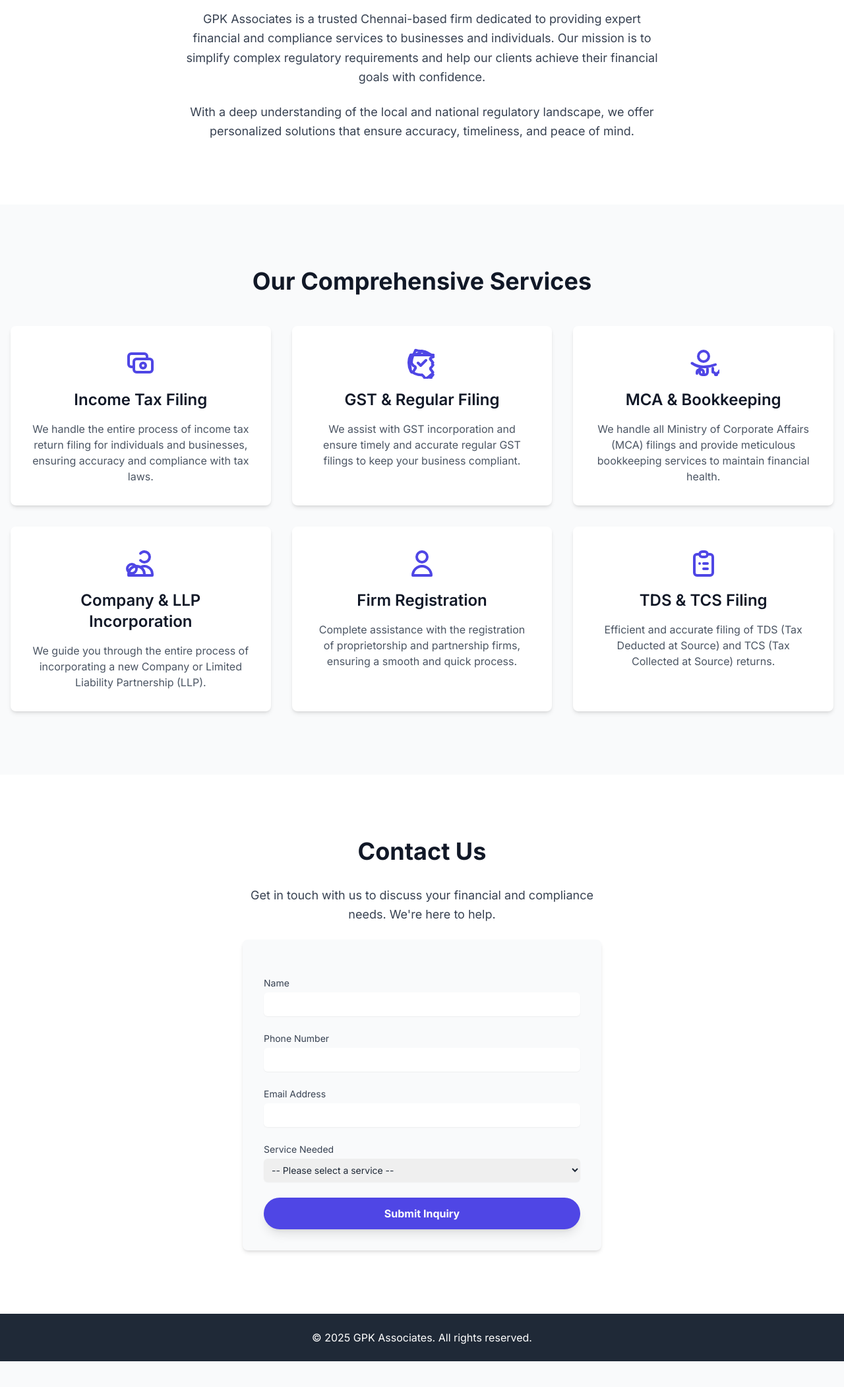
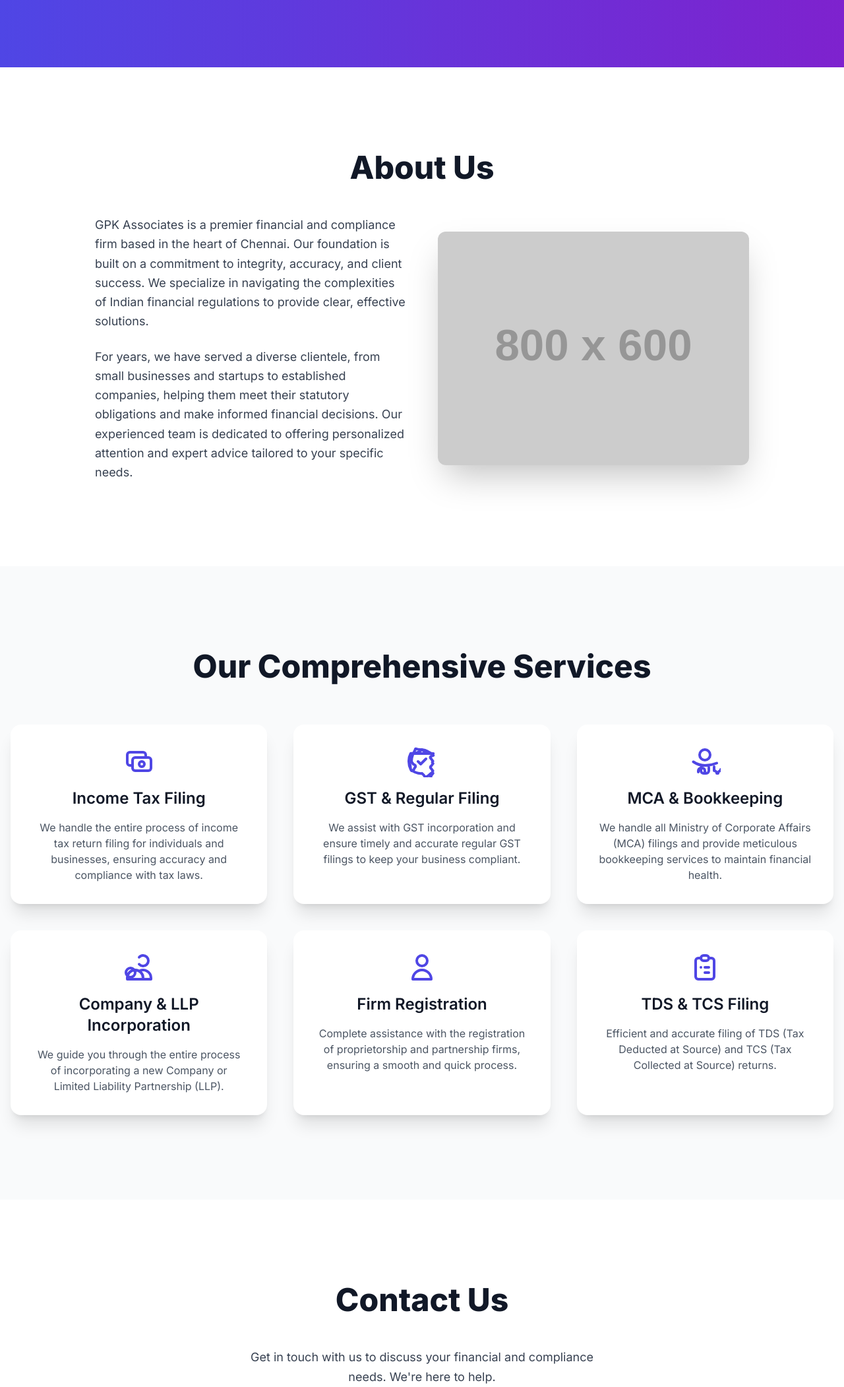
Before and after one commit to Ganeshgmls24/GPK_Associates, a plain HTML site: page index.html in a window 1280 px wide. Shown: the part 698-2800 px from the top of the page at 66% size. Before the commit the page ends 2761 px from the top, so only its background shows below. Drawn offline with nearby package versions, Linux system fonts and the light colour scheme; placeholder pictures from the web are drawn by us.

Commit message:
Update index.html

```diff
--- a/index.html
+++ b/index.html
@@ -3,19 +3,15 @@
 <head>
     <meta charset="UTF-8">
     <meta name="viewport" content="width=device-width, initial-scale=1.0">
-    <title>GPK Associates - Tax & Business Services</title>
-    <!-- Tailwind CSS CDN for easy styling -->
+    <title>GPK Associates - Your Partner in Financial Compliance</title>
     <script src="https://cdn.tailwindcss.com"></script>
-    <!-- Google Fonts - Inter for a clean look -->
-    <link href="https://fonts.googleapis.com/css2?family=Inter:wght@400;600;700&display=swap" rel="stylesheet">
+    <link href="https://fonts.googleapis.com/css2?family=Inter:wght@400;600;700;800&display=swap" rel="stylesheet">
     <style>
-        /* Apply Inter font to the entire body */
         body {
             font-family: 'Inter', sans-serif;
             -webkit-font-smoothing: antialiased;
             -moz-osx-font-smoothing: grayscale;
         }
-        /* Custom scroll behavior for smooth navigation */
         html {
             scroll-behavior: smooth;
         }
@@ -24,17 +20,17 @@
 <body class="bg-gray-50 text-gray-800">
 
     <!-- Header Section -->
-    <header class="bg-white shadow-sm py-4 px-6 md:px-8 lg:px-12 fixed w-full z-10">
+    <header class="bg-white shadow-lg py-4 px-6 md:px-8 lg:px-12 fixed w-full z-10 transition duration-300 ease-in-out">
         <nav class="container mx-auto flex justify-between items-center">
-            <a href="#" class="text-2xl font-bold text-indigo-600 rounded-md p-2 hover:bg-indigo-50 transition duration-300">GPK Associates</a>
+            <a href="#" class="text-2xl font-extrabold text-indigo-600 rounded-lg p-2 hover:bg-indigo-50 transition duration-300">GPK Associates</a>
             <div class="hidden md:flex space-x-6">
-                <a href="#home" class="text-gray-600 hover:text-indigo-600 font-semibold transition duration-300 rounded-md p-2 hover:bg-gray-100">Home</a>
-                <a href="#about" class="text-gray-600 hover:text-indigo-600 font-semibold transition duration-300 rounded-md p-2 hover:bg-gray-100">About Us</a>
-                <a href="#services" class="text-gray-600 hover:text-indigo-600 font-semibold transition duration-300 rounded-md p-2 hover:bg-gray-100">Services</a>
-                <a href="#contact" class="text-gray-600 hover:text-indigo-600 font-semibold transition duration-300 rounded-md p-2 hover:bg-gray-100">Contact</a>
+                <a href="#home" class="text-gray-600 hover:text-indigo-600 font-semibold transition duration-300 rounded-lg p-2 hover:bg-gray-100">Home</a>
+                <a href="#about" class="text-gray-600 hover:text-indigo-600 font-semibold transition duration-300 rounded-lg p-2 hover:bg-gray-100">About Us</a>
+                <a href="#services" class="text-gray-600 hover:text-indigo-600 font-semibold transition duration-300 rounded-lg p-2 hover:bg-gray-100">Services</a>
+                <a href="#contact" class="text-gray-600 hover:text-indigo-600 font-semibold transition duration-300 rounded-lg p-2 hover:bg-gray-100">Contact</a>
             </div>
-            <!-- Mobile Menu Button (Hamburger) -->
-            <button id="mobile-menu-button" class="md:hidden p-2 rounded-md text-gray-600 hover:bg-gray-100 focus:outline-none focus:ring-2 focus:ring-indigo-500">
+            <!-- Mobile Menu Button -->
+            <button id="mobile-menu-button" class="md:hidden p-2 rounded-lg text-gray-600 hover:bg-gray-100 focus:outline-none focus:ring-2 focus:ring-indigo-500">
                 <svg class="w-6 h-6" fill="none" stroke="currentColor" viewBox="0 0 24 24" xmlns="http://www.w3.org/2000/svg">
                     <path stroke-linecap="round" stroke-linejoin="round" stroke-width="2" d="M4 6h16M4 12h16M4 18h16"></path>
                 </svg>
@@ -42,51 +38,57 @@
         </nav>
         <!-- Mobile Menu (Hidden by default) -->
         <div id="mobile-menu" class="md:hidden bg-white mt-4 rounded-lg shadow-lg hidden">
-            <a href="#home" class="block py-2 px-4 text-gray-700 hover:bg-indigo-50 rounded-md transition duration-300">Home</a>
-            <a href="#about" class="block py-2 px-4 text-gray-700 hover:bg-indigo-50 rounded-md transition duration-300">About Us</a>
-            <a href="#services" class="block py-2 px-4 text-gray-700 hover:bg-indigo-50 rounded-md transition duration-300">Services</a>
-            <a href="#contact" class="block py-2 px-4 text-gray-700 hover:bg-indigo-50 rounded-md transition duration-300">Contact</a>
+            <a href="#home" class="block py-3 px-4 text-gray-700 hover:bg-indigo-50 rounded-lg transition duration-300">Home</a>
+            <a href="#about" class="block py-3 px-4 text-gray-700 hover:bg-indigo-50 rounded-lg transition duration-300">About Us</a>
+            <a href="#services" class="block py-3 px-4 text-gray-700 hover:bg-indigo-50 rounded-lg transition duration-300">Services</a>
+            <a href="#contact" class="block py-3 px-4 text-gray-700 hover:bg-indigo-50 rounded-lg transition duration-300">Contact</a>
         </div>
     </header>
 
     <!-- Hero Section -->
-    <section id="home" class="relative bg-gradient-to-r from-indigo-500 to-purple-600 text-white py-24 md:py-32 flex items-center justify-center min-h-screen-75">
+    <section id="home" class="relative bg-gradient-to-r from-indigo-600 to-purple-700 text-white py-24 md:py-40 flex items-center justify-center min-h-screen">
         <div class="container mx-auto text-center px-4">
-            <h1 class="text-4xl md:text-6xl font-extrabold leading-tight mb-6 rounded-md p-2 bg-black bg-opacity-10 inline-block">
+            <h1 class="text-4xl md:text-7xl font-extrabold leading-tight mb-6 tracking-tight animate-fade-in-down rounded-lg p-2 bg-black bg-opacity-10 inline-block">
                 GPK Associates: Your Partner in Financial Compliance
             </h1>
-            <p class="text-lg md:text-xl mb-8 max-w-2xl mx-auto rounded-md p-2 bg-black bg-opacity-10">
+            <p class="text-lg md:text-2xl mb-8 max-w-3xl mx-auto font-light leading-relaxed rounded-lg p-2 bg-black bg-opacity-10 animate-fade-in-up">
                 A Chennai-based concern providing comprehensive services in Income Tax, GST, MCA, and more.
             </p>
-            <a href="#services" class="bg-white text-indigo-600 font-bold py-3 px-8 rounded-full shadow-lg hover:bg-indigo-100 transition duration-300 transform hover:scale-105">
+            <a href="#services" class="bg-white text-indigo-700 font-bold py-4 px-10 rounded-full shadow-2xl hover:bg-indigo-100 transition duration-300 transform hover:scale-105 inline-block animate-bounce-once">
                 Explore Our Services
             </a>
         </div>
     </section>
 
-    <!-- About Section -->
-    <section id="about" class="py-16 md:py-24 bg-white">
-        <div class="container mx-auto px-4 max-w-3xl text-center">
-            <h2 class="text-4xl font-bold text-gray-900 mb-8">About Us</h2>
-            <p class="text-lg text-gray-700 leading-relaxed mb-6">
-                GPK Associates is a trusted Chennai-based firm dedicated to providing expert financial and compliance services to businesses and individuals. Our mission is to simplify complex regulatory requirements and help our clients achieve their financial goals with confidence.
-            </p>
-            <p class="text-lg text-gray-700 leading-relaxed">
-                With a deep understanding of the local and national regulatory landscape, we offer personalized solutions that ensure accuracy, timeliness, and peace of mind.
-            </p>
+    <!-- About Section - Enhanced -->
+    <section id="about" class="py-20 md:py-32 bg-white">
+        <div class="container mx-auto px-4 max-w-5xl">
+            <h2 class="text-4xl md:text-5xl font-extrabold text-gray-900 text-center mb-12">About Us</h2>
+            <div class="flex flex-col md:flex-row items-center space-y-10 md:space-y-0 md:space-x-12">
+                <div class="md:w-1/2">
+                    <p class="text-lg text-gray-700 leading-relaxed mb-6">
+                        GPK Associates is a premier financial and compliance firm based in the heart of Chennai. Our foundation is built on a commitment to integrity, accuracy, and client success. We specialize in navigating the complexities of Indian financial regulations to provide clear, effective solutions.
+                    </p>
+                    <p class="text-lg text-gray-700 leading-relaxed">
+                        For years, we have served a diverse clientele, from small businesses and startups to established companies, helping them meet their statutory obligations and make informed financial decisions. Our experienced team is dedicated to offering personalized attention and expert advice tailored to your specific needs.
+                    </p>
+                </div>
+                <div class="md:w-1/2 rounded-xl overflow-hidden shadow-2xl">
+                    <img src="https://placehold.co/800x600/6366f1/ffffff?text=About+GPK" alt="About GPK Associates" class="w-full h-auto object-cover">
+                </div>
+            </div>
         </div>
     </section>
 
     <!-- Services Section -->
-    <section id="services" class="py-16 md:py-24 bg-gray-50">
+    <section id="services" class="py-20 md:py-32 bg-gray-50">
         <div class="container mx-auto px-4">
-            <h2 class="text-4xl font-bold text-gray-900 text-center mb-12">Our Comprehensive Services</h2>
-            <div class="grid grid-cols-1 md:grid-cols-2 lg:grid-cols-3 gap-8">
+            <h2 class="text-4xl md:text-5xl font-extrabold text-gray-900 text-center mb-16">Our Comprehensive Services</h2>
+            <div class="grid grid-cols-1 md:grid-cols-2 lg:grid-cols-3 gap-10">
 
                 <!-- Service Card 1 -->
-                <div class="bg-white p-8 rounded-lg shadow-md hover:shadow-xl transition duration-300 transform hover:-translate-y-1">
-                    <div class="text-indigo-600 mb-4 text-center">
-                        <!-- Icon for Income Tax -->
+                <div class="bg-white p-8 rounded-2xl shadow-xl hover:shadow-2xl transition duration-300 transform hover:-translate-y-2 group">
+                    <div class="text-indigo-600 mb-4 text-center transition-transform group-hover:scale-110">
                         <svg xmlns="http://www.w3.org/2000/svg" class="h-12 w-12 mx-auto" fill="none" viewBox="0 0 24 24" stroke="currentColor" stroke-width="2">
                             <path stroke-linecap="round" stroke-linejoin="round" d="M17 9V7a2 2 0 00-2-2H5a2 2 0 00-2 2v6a2 2 0 002 2h2m2 4h10a2 2 0 002-2v-6a2 2 0 00-2-2H9a2 2 0 00-2 2v6a2 2 0 002 2zm7-5a2 2 0 11-4 0 2 2 0 014 0z" />
                         </svg>
@@ -96,10 +98,9 @@
                 </div>
 
                 <!-- Service Card 2 -->
-                <div class="bg-white p-8 rounded-lg shadow-md hover:shadow-xl transition duration-300 transform hover:-translate-y-1">
-                    <div class="text-indigo-600 mb-4 text-center">
-                        <!-- Icon for GST -->
-                        <svg xmlns="http://www.w3.org/2000/svg" class="h-12 w-12 mx-auto" fill="none" viewBox="0 0 24 24" stroke="currentColor" stroke-width="2">
+                <div class="bg-white p-8 rounded-2xl shadow-xl hover:shadow-2xl transition duration-300 transform hover:-translate-y-2 group">
+                    <div class="text-indigo-600 mb-4 text-center transition-transform group-hover:scale-110">
+                        <svg xmlns="http://www.w3.org/2d000/svg" class="h-12 w-12 mx-auto" fill="none" viewBox="0 0 24 24" stroke="currentColor" stroke-width="2">
                             <path stroke-linecap="round" stroke-linejoin="round" d="M9 12l2 2 4-4m5.618-4.016A11.955 11.955 0 0112 2.944a11.955 11.955 0 01-8.618 3.04A12.01 12.01 0 002 12c0 2.235.533 4.305 1.488 6.136l.295.534a.998.998 0 001.768-.135L6.64 16.5a.998.998 0 00-.135-1.768L5.29 13.912A9.957 9.957 0 014 12c0-1.77.348-3.468.972-5.021l1.503-3.23a.998.998 0 00.413-1.077L7.29 2.5a.998.998 0 00-.135-.15A11.957 11.957 0 0012 2.944a11.955 11.955 0 014.382 1.424 11.955 11.955 0 014.234 3.04L18.71 8.088a.998.998 0 00.135 1.768l1.412 1.918a.998.998 0 00.135 1.768l-1.412 1.918a.998.998 0 00-.135 1.768l1.412 1.918a.998.998 0 00.135 1.768l-1.412 1.918a.998.998 0 00-.135 1.768L18.71 21.056a11.955 11.955 0 01-4.234 3.04A11.957 11.957 0 0012 21.056a11.955 11.955 0 01-8.618-3.04A12.01 12.01 0 002 12c0-2.235.533-4.305 1.488-6.136z" />
                         </svg>
                     </div>
@@ -108,9 +109,8 @@
                 </div>
 
                 <!-- Service Card 3 -->
-                <div class="bg-white p-8 rounded-lg shadow-md hover:shadow-xl transition duration-300 transform hover:-translate-y-1">
-                    <div class="text-indigo-600 mb-4 text-center">
-                        <!-- Icon for MCA -->
+                <div class="bg-white p-8 rounded-2xl shadow-xl hover:shadow-2xl transition duration-300 transform hover:-translate-y-2 group">
+                    <div class="text-indigo-600 mb-4 text-center transition-transform group-hover:scale-110">
                         <svg xmlns="http://www.w3.org/2000/svg" class="h-12 w-12 mx-auto" fill="none" viewBox="0 0 24 24" stroke="currentColor" stroke-width="2">
                             <path stroke-linecap="round" stroke-linejoin="round" d="M21 13.255A23.931 23.931 0 0112 15c-3.183 0-6.22-1.01-8.73-2.745M9 16.5V19a2 2 0 002 2h2a2 2 0 002-2v-2.5m-3 4V19a2 2 0 00-2-2h-1a2 2 0 00-2 2v1m12-4V19a2 2 0 012 2h1a2 2 0 012-2v-1M12 11a4 4 0 110-8 4 4 0 010 8z" />
                         </svg>
@@ -120,9 +120,8 @@
                 </div>
 
                 <!-- Service Card 4 -->
-                <div class="bg-white p-8 rounded-lg shadow-md hover:shadow-xl transition duration-300 transform hover:-translate-y-1">
-                    <div class="text-indigo-600 mb-4 text-center">
-                        <!-- Icon for Company Registration -->
+                <div class="bg-white p-8 rounded-2xl shadow-xl hover:shadow-2xl transition duration-300 transform hover:-translate-y-2 group">
+                    <div class="text-indigo-600 mb-4 text-center transition-transform group-hover:scale-110">
                         <svg xmlns="http://www.w3.org/2000/svg" class="h-12 w-12 mx-auto" fill="none" viewBox="0 0 24 24" stroke="currentColor" stroke-width="2">
                             <path stroke-linecap="round" stroke-linejoin="round" d="M12 4.354a4 4 0 110 5.292M15 21H3v-1a6 6 0 0112 0v1zm0 0h6v-1a6 6 0 00-9-5.147M9 16a3.5 3.5 0 11-7 0 3.5 3.5 0 017 0z" />
                         </svg>
@@ -132,9 +131,8 @@
                 </div>
 
                 <!-- Service Card 5 -->
-                <div class="bg-white p-8 rounded-lg shadow-md hover:shadow-xl transition duration-300 transform hover:-translate-y-1">
-                    <div class="text-indigo-600 mb-4 text-center">
-                        <!-- Icon for Firm Registration -->
+                <div class="bg-white p-8 rounded-2xl shadow-xl hover:shadow-2xl transition duration-300 transform hover:-translate-y-2 group">
+                    <div class="text-indigo-600 mb-4 text-center transition-transform group-hover:scale-110">
                         <svg xmlns="http://www.w3.org/2000/svg" class="h-12 w-12 mx-auto" fill="none" viewBox="0 0 24 24" stroke="currentColor" stroke-width="2">
                             <path stroke-linecap="round" stroke-linejoin="round" d="M16 7a4 4 0 11-8 0 4 4 0 018 0zM12 14a7 7 0 00-7 7h14a7 7 0 00-7-7z" />
                         </svg>
@@ -144,9 +142,8 @@
                 </div>
 
                 <!-- Service Card 6 -->
-                <div class="bg-white p-8 rounded-lg shadow-md hover:shadow-xl transition duration-300 transform hover:-translate-y-1">
-                    <div class="text-indigo-600 mb-4 text-center">
-                        <!-- Icon for TDS/TCS Filing -->
+                <div class="bg-white p-8 rounded-2xl shadow-xl hover:shadow-2xl transition duration-300 transform hover:-translate-y-2 group">
+                    <div class="text-indigo-600 mb-4 text-center transition-transform group-hover:scale-110">
                         <svg xmlns="http://www.w3.org/2000/svg" class="h-12 w-12 mx-auto" fill="none" viewBox="0 0 24 24" stroke="currentColor" stroke-width="2">
                             <path stroke-linecap="round" stroke-linejoin="round" d="M9 5H7a2 2 0 00-2 2v12a2 2 0 002 2h10a2 2 0 002-2V7a2 2 0 00-2-2h-2M9 5a2 2 0 002 2h2a2 2 0 002-2M9 5a2 2 0 012-2h2a2 2 0 012 2m-3 7h3m-3 4h3m-6-4h.01M12 16h.01" />
                         </svg>
@@ -159,30 +156,29 @@
     </section>
 
     <!-- Contact Section with Form -->
-    <section id="contact" class="py-16 md:py-24 bg-white">
+    <section id="contact" class="py-20 md:py-32 bg-white">
         <div class="container mx-auto px-4 max-w-xl">
-            <h2 class="text-4xl font-bold text-gray-900 text-center mb-8">Contact Us</h2>
-            <p class="text-lg text-gray-700 text-center leading-relaxed mb-6">
+            <h2 class="text-4xl md:text-5xl font-extrabold text-gray-900 text-center mb-12">Contact Us</h2>
+            <p class="text-lg text-gray-700 text-center leading-relaxed mb-8">
                 Get in touch with us to discuss your financial and compliance needs. We're here to help.
             </p>
-            <!-- The Form -->
-            <form name="contact" method="POST" data-netlify="true" action="/success.html" class="space-y-6 bg-gray-50 p-8 rounded-lg shadow-md">
+            <form name="contact" method="POST" data-netlify="true" action="/success.html" class="space-y-6 bg-gray-50 p-8 rounded-2xl shadow-2xl">
                 <input type="hidden" name="form-name" value="contact" />
                 <div>
                     <label for="name" class="block text-sm font-medium text-gray-700">Name</label>
-                    <input type="text" id="name" name="name" required class="mt-1 block w-full rounded-md border-gray-300 shadow-sm focus:border-indigo-500 focus:ring-indigo-500 sm:text-sm p-2">
+                    <input type="text" id="name" name="name" required class="mt-1 block w-full rounded-md border-gray-300 shadow-sm focus:border-indigo-500 focus:ring-indigo-500 p-3 text-lg">
                 </div>
                 <div>
                     <label for="phone" class="block text-sm font-medium text-gray-700">Phone Number</label>
-                    <input type="tel" id="phone" name="phone" required class="mt-1 block w-full rounded-md border-gray-300 shadow-sm focus:border-indigo-500 focus:ring-indigo-500 sm:text-sm p-2">
+                    <input type="tel" id="phone" name="phone" required class="mt-1 block w-full rounded-md border-gray-300 shadow-sm focus:border-indigo-500 focus:ring-indigo-500 p-3 text-lg">
                 </div>
                 <div>
                     <label for="email" class="block text-sm font-medium text-gray-700">Email Address</label>
-                    <input type="email" id="email" name="email" required class="mt-1 block w-full rounded-md border-gray-300 shadow-sm focus:border-indigo-500 focus:ring-indigo-500 sm:text-sm p-2">
+                    <input type="email" id="email" name="email" required class="mt-1 block w-full rounded-md border-gray-300 shadow-sm focus:border-indigo-500 focus:ring-indigo-500 p-3 text-lg">
                 </div>
                 <div>
                     <label for="service" class="block text-sm font-medium text-gray-700">Service Needed</label>
-                    <select id="service" name="service" required class="mt-1 block w-full rounded-md border-gray-300 shadow-sm focus:border-indigo-500 focus:ring-indigo-500 sm:text-sm p-2">
+                    <select id="service" name="service" required class="mt-1 block w-full rounded-md border-gray-300 shadow-sm focus:border-indigo-500 focus:ring-indigo-500 p-3 text-lg">
                         <option value="">-- Please select a service --</option>
                         <option value="Income Tax Filing">Income Tax Filing</option>
                         <option value="GST & Regular Filing">GST & Regular Filing</option>
@@ -194,7 +190,7 @@
                     </select>
                 </div>
                 <div>
-                    <button type="submit" class="w-full bg-indigo-600 text-white font-bold py-3 px-8 rounded-full shadow-lg hover:bg-indigo-700 transition duration-300 transform hover:scale-105">
+                    <button type="submit" class="w-full bg-indigo-600 text-white font-bold py-4 px-8 rounded-full shadow-lg hover:bg-indigo-700 transition duration-300 transform hover:scale-105">
                         Submit Inquiry
                     </button>
                 </div>
@@ -203,9 +199,14 @@
     </section>
 
     <!-- Footer Section -->
-    <footer class="bg-gray-800 text-white py-6">
+    <footer class="bg-gray-800 text-white py-8">
         <div class="container mx-auto text-center">
             <p>&copy; 2025 GPK Associates. All rights reserved.</p>
+            <div class="flex justify-center space-x-6 mt-4">
+                <a href="#about" class="text-gray-300 hover:text-white transition duration-300">About Us</a>
+                <a href="#services" class="text-gray-300 hover:text-white transition duration-300">Services</a>
+                <a href="#contact" class="text-gray-300 hover:text-white transition duration-300">Contact</a>
+            </div>
         </div>
     </footer>
 
```
